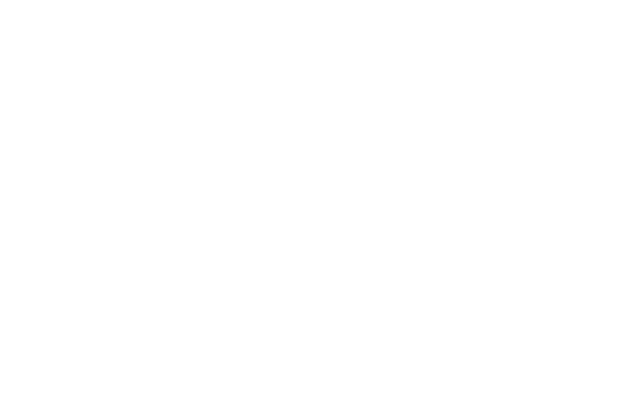
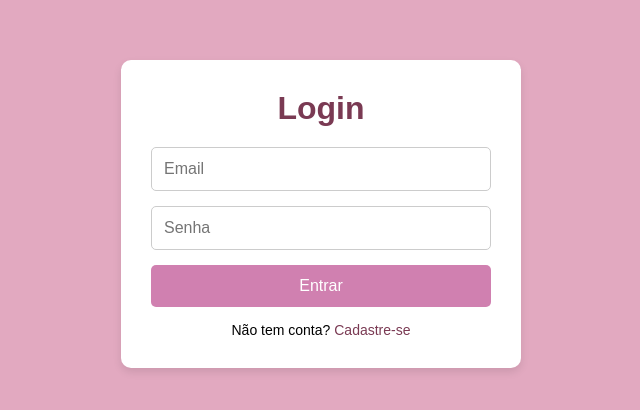
Before and after one commit to Raqfranca/univesp-pi-3-app, a React (Create React App) app: page /login in a window 1280 px wide. Before the commit this address had no page. Shown: the part 186-596 px from the top of the page, without its empty margins (319-959 px from the left). Built offline with nearby package versions, Linux system fonts and the light colour scheme; a web font is replaced by a local one.

Commit message:
Criado a página de login + criação de usuario

```diff
--- a/src/App.tsx
+++ b/src/App.tsx
@@ -5,6 +5,9 @@
 import ProdutosProntosEntrega from './pages/ProdutosProntaEntrega/produtosProntosEntrega'
 import Sobre from './pages/Sobre/sobre';
 import PersonalizarPedido from 'pages/PersonalizarPedido';
+import LoginPage from 'pages/Login/LoginPage';
+import CadastroPage from 'pages/CadastroPage/CadastroPage';
+import MeusPedidosPage from 'pages/MeusPedidos/MeusPedidosPage';
 
 
 function App() {
@@ -15,6 +18,10 @@
         <Route path="/produtos-prontos-entrega" element={<ProdutosProntosEntrega />} />
         <Route path="/sobre" element={<Sobre />} />
         <Route path="/encomendar" element ={<PersonalizarPedido />} />
+        <Route path="/carinho" element ={<PersonalizarPedido />} />
+        <Route path="/login" element ={<LoginPage />} />
+        <Route path="/signup" element ={<CadastroPage />} />
+        <Route path="/pedidos" element ={<MeusPedidosPage />} />
       </Routes>
     </Router>
   );
--- /dev/null
+++ b/src/pages/CadastroPage/CadastroPage.tsx
@@ -0,0 +1,69 @@
+import React, { useState, FormEvent } from 'react';
+import './cadastroPage.sass';
+
+const CadastroPage: React.FC = () => {
+  const [formData, setFormData] = useState({
+    name: '',
+    email: '',
+    phone: '',
+    password: '',
+    permission: '',
+    address: {
+      street: '',
+      number: '',
+      city: '',
+      zipCode: '',
+      complement: '',
+    },
+  });
+
+  const handleChange = (e: React.ChangeEvent<HTMLInputElement | HTMLSelectElement>) => {
+    const { name, value } = e.target;
+
+    if (name.startsWith('address.')) {
+      const addressField = name.split('.')[1];
+      setFormData((prev) => ({
+        ...prev,
+        address: {
+          ...prev.address,
+          [addressField]: value,
+        },
+      }));
+    } else {
+      setFormData((prev) => ({
+        ...prev,
+        [name]: value,
+      }));
+    }
+  };
+
+  const handleSubmit = (e: FormEvent<HTMLFormElement>) => {
+    e.preventDefault();
+    console.log('Dados de Cadastro:', formData);
+    // Aqui você pode enviar para sua API ou Firebase
+  };
+
+  return (
+    <div className="cadastro-page">
+      <div className="cadastro-container">
+        <h1>Cadastro</h1>
+        <form onSubmit={handleSubmit}>
+          <input type="text" name="name" placeholder="Nome" value={formData.name} onChange={handleChange} required />
+          <input type="email" name="email" placeholder="Email" value={formData.email} onChange={handleChange} required />
+          <input type="tel" name="phone" placeholder="Telefone" value={formData.phone} onChange={handleChange} required />
+          <input type="password" name="password" placeholder="Senha" value={formData.password} onChange={handleChange} required />
+
+          <input type="text" name="address.street" placeholder="Rua" value={formData.address.street} onChange={handleChange} required />
+          <input type="text" name="address.number" placeholder="Número" value={formData.address.number} onChange={handleChange} required />
+          <input type="text" name="address.city" placeholder="Cidade" value={formData.address.city} onChange={handleChange} required />
+          <input type="text" name="address.zipCode" placeholder="CEP" value={formData.address.zipCode} onChange={handleChange} required />
+          <input type="text" name="address.complement" placeholder="Complemento" value={formData.address.complement} onChange={handleChange} />
+
+          <button type="submit">Cadastrar</button>
+        </form>
+      </div>
+    </div>
+  );
+};
+
+export default CadastroPage;
--- /dev/null
+++ b/src/pages/CadastroPage/cadastroPage.sass
@@ -0,0 +1,48 @@
+$rosa-claro: #e2a9c0
+$rosa-destaque: #d080b0
+$rosa-hover: #7a3a53
+
+.cadastro-page
+  display: flex
+  justify-content: center
+  align-items: center
+  height: 100vh
+  background-color: $rosa-claro
+  padding: 20px
+
+.cadastro-container
+  background: #fff
+  padding: 30px
+  border-radius: 10px
+  box-shadow: 0 4px 8px rgba(0, 0, 0, 0.1)
+  width: 100%
+  max-width: 450px
+  text-align: center
+
+  h1
+    margin-bottom: 20px
+    color: $rosa-hover
+
+  form
+    display: flex
+    flex-direction: column
+    gap: 15px
+
+    input, select
+      padding: 12px
+      border: 1px solid #ccc
+      border-radius: 5px
+      font-size: 16px
+
+    button
+      padding: 12px
+      background-color: $rosa-destaque
+      color: white
+      border: none
+      border-radius: 5px
+      font-size: 16px
+      cursor: pointer
+      transition: background-color 0.3s
+
+      &:hover
+        background-color: $rosa-hover
--- a/src/pages/Home/Home.tsx
+++ b/src/pages/Home/Home.tsx
@@ -4,6 +4,7 @@
 import './home.sass'
 import CardProntosEntrega from '../components/CardProntosEntrega/cardProntosEntrega';
 import Carrossel from "../components/Carrossel/Carrossel";
+import NavBarBottom from 'pages/components/NavbarBottom/navBarBottom';
 
 
 export const produtosProntosEntrega = [
@@ -31,9 +32,7 @@
 
       <footer>
         <div className="footer-menu">
-          <Link>Início</Link>
-          <Link>Carrinho</Link>
-          <Link>Login</Link>
+          <NavBarBottom/>
         </div>
       </footer>
     </div>
--- /dev/null
+++ b/src/pages/Login/LoginPage.tsx
@@ -0,0 +1,73 @@
+import React, { useState, FormEvent } from 'react';
+import './loginPage.sass';
+
+const LoginPage: React.FC = () => {
+  const [email, setEmail] = useState<string>('');
+  const [password, setPassword] = useState<string>('');
+  const [error, setError] = useState<string>('');
+
+  const handleSubmit = async (e: FormEvent<HTMLFormElement>) => {
+    e.preventDefault();
+    setError('');
+
+    try {
+      const response = await fetch('https://univesp-pi-3-api.onrender.com/users/login', {
+        method: 'POST',
+        headers: {
+          'Content-Type': 'application/json',
+        },
+        body: JSON.stringify({ email, password }),
+      });
+
+      if (!response.ok) {
+        throw new Error('Erro ao fazer login');
+      }
+
+      const data = await response.json();
+
+      localStorage.setItem('userId', data.userId);
+      localStorage.setItem('userPermission', data.userPermission);
+
+      console.log('Login realizado com sucesso!');
+
+
+      window.location.href = '/pedidos';
+    } catch (error) {
+      console.error(error);
+      setError('Email ou senha inválidos. Tente novamente.');
+    }
+  };
+
+  return (
+    <div className="login-page">
+      <div className="login-container">
+        <h1>Login</h1>
+        <form onSubmit={handleSubmit}>
+          <input
+            type="email"
+            placeholder="Email"
+            value={email}
+            onChange={(e) => setEmail(e.target.value)}
+            required
+          />
+          <input
+            type="password"
+            placeholder="Senha"
+            value={password}
+            onChange={(e) => setPassword(e.target.value)}
+            required
+          />
+          <button type="submit">Entrar</button>
+        </form>
+
+        {error && <p className="error-message">{error}</p>}
+
+        <p className="signup-text">
+          Não tem conta? <a href="/signup">Cadastre-se</a>
+        </p>
+      </div>
+    </div>
+  );
+};
+
+export default LoginPage;
--- /dev/null
+++ b/src/pages/Login/loginPage.sass
@@ -0,0 +1,59 @@
+$rosa-claro: #e2a9c0
+$rosa-destaque: #d080b0
+$rosa-hover: #7a3a53
+
+.login-page
+  display: flex
+  justify-content: center
+  align-items: center
+  height: 100vh
+  background-color: $rosa-claro
+  padding: 20px
+
+.login-container
+  background: #fff
+  padding: 30px
+  border-radius: 10px
+  box-shadow: 0 4px 8px rgba(0, 0, 0, 0.1)
+  width: 100%
+  max-width: 400px
+  text-align: center
+
+  h1
+    margin-bottom: 20px
+    color: $rosa-hover
+
+  form
+    display: flex
+    flex-direction: column
+    gap: 15px
+
+    input
+      padding: 12px
+      border: 1px solid #ccc
+      border-radius: 5px
+      font-size: 16px
+
+    button
+      padding: 12px
+      background-color: $rosa-destaque
+      color: white
+      border: none
+      border-radius: 5px
+      font-size: 16px
+      cursor: pointer
+      transition: background-color 0.3s
+
+      &:hover
+        background-color: $rosa-hover
+
+.signup-text
+  margin-top: 15px
+  font-size: 14px
+
+  a
+    color: $rosa-hover
+    text-decoration: none
+
+    &:hover
+      text-decoration: underline
--- /dev/null
+++ b/src/pages/MeusPedidos/MeusPedidosPage.tsx
@@ -0,0 +1,35 @@
+import React from 'react';
+import './meusPedidosPage.sass';
+
+type Pedido = {
+  id: number;
+  produto: string;
+  quantidade: number;
+  status: 'Pendente' | 'Em andamento' | 'Concluído';
+};
+
+const pedidosMock: Pedido[] = [
+  { id: 1, produto: 'Bolo de Chocolate', quantidade: 1, status: 'Concluído' },
+  { id: 2, produto: 'Torta de Limão', quantidade: 2, status: 'Em andamento' },
+  { id: 3, produto: 'Cupcake', quantidade: 6, status: 'Pendente' },
+];
+
+const MeusPedidosPage: React.FC = () => {
+  return (
+    <div className="meus-pedidos-page">
+      <div className="meus-pedidos-container">
+        <h1>Meus Pedidos</h1>
+        <ul>
+          {pedidosMock.map((pedido) => (
+            <li key={pedido.id} className={`pedido-item ${pedido.status.toLowerCase().replace(' ', '-')}`}>
+              <strong>{pedido.produto}</strong> - {pedido.quantidade} unidade(s)
+              <span className="status">{pedido.status}</span>
+            </li>
+          ))}
+        </ul>
+      </div>
+    </div>
+  );
+};
+
+export default MeusPedidosPage;
--- a/src/pages/Sobre/sobre.sass
+++ b/src/pages/Sobre/sobre.sass
@@ -1,3 +1,7 @@
+$rosa-claro: #e2a9c0
+$rosa-destaque: #d080b0
+$rosa-hover: #7a3a53
+
 .secao
   display: flex
   align-items: center
--- /dev/null
+++ b/src/pages/components/NavbarBottom/navBarBottom.sass
@@ -0,0 +1,22 @@
+.nav-bar-bottom
+  display: flex
+  justify-content: space-around
+  align-items: center
+  padding: 10px
+  background-color: #fff
+  border-top: 1px solid #ccc
+
+  .nav-item
+    display: flex
+    flex-direction: column
+    align-items: center
+    color: #a19191
+    text-decoration: none
+    font-size: 12px
+
+    svg
+      margin-bottom: 5px
+      color: #a19191
+
+      &:hover
+        color: #7a6c6c
--- a/src/pages/components/NavbarBottom/navBarBottom.tsx
+++ b/src/pages/components/NavbarBottom/navBarBottom.tsx
@@ -1,12 +1,19 @@
 import React from 'react';
 import { Link } from 'react-router-dom';
+import { FiShoppingCart, FiLogIn } from 'react-icons/fi';
+import './navBarBottom.sass';
 
 function NavBarBottom() {
   return (
     <div className="nav-bar-bottom">
-      <Link to="/produtos-prontos-entrega">Produtos Pronto para Entrega</Link>
-      <Link>Encomenda</Link>
-      <Link to="/sobre"> Sobre a Loja</Link>
+      <Link to="/carrinho" className="nav-item">
+        <FiShoppingCart size={24} />
+        <span>Carrinho</span>
+      </Link>
+      <Link to="/login" className="nav-item">
+        <FiLogIn size={24} />
+        <span>Login</span>
+      </Link>
     </div>
   );
 }
```
Also changed, not shown: src/pages/MeusPedidos/meusPedidosPage.sass (added, +58 -0 lines).
